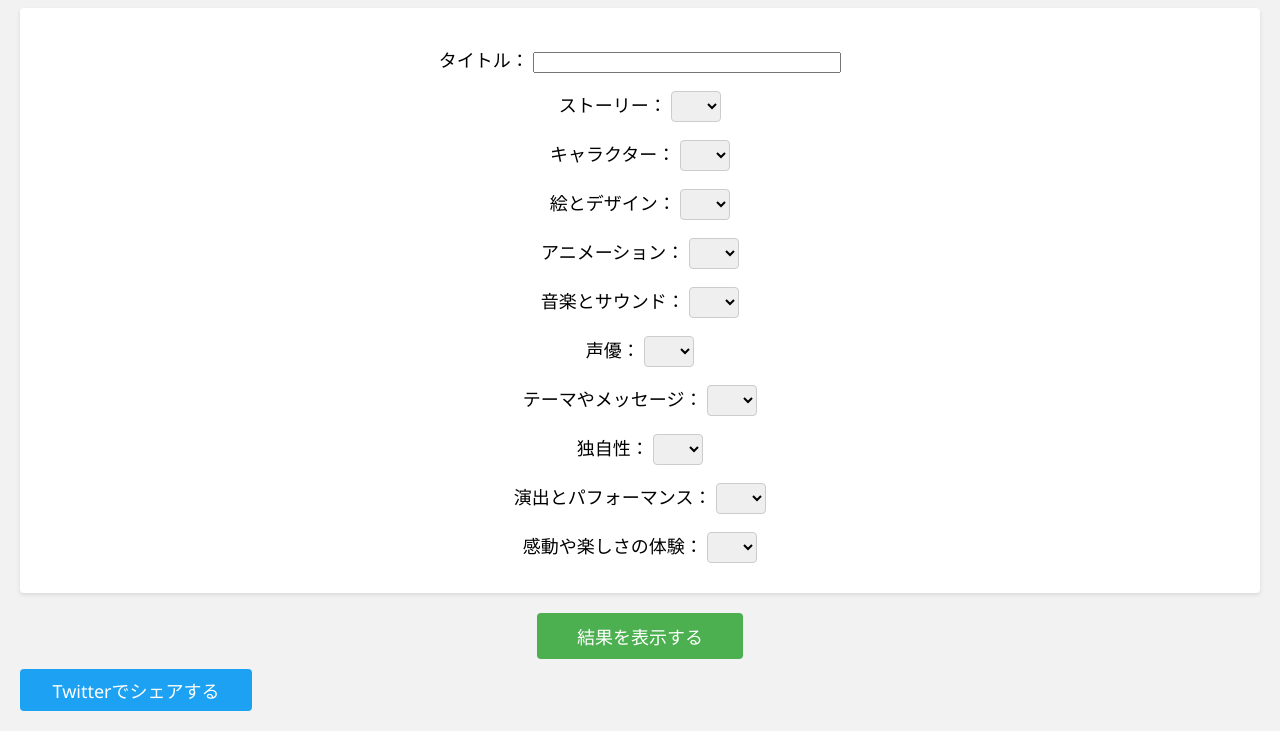
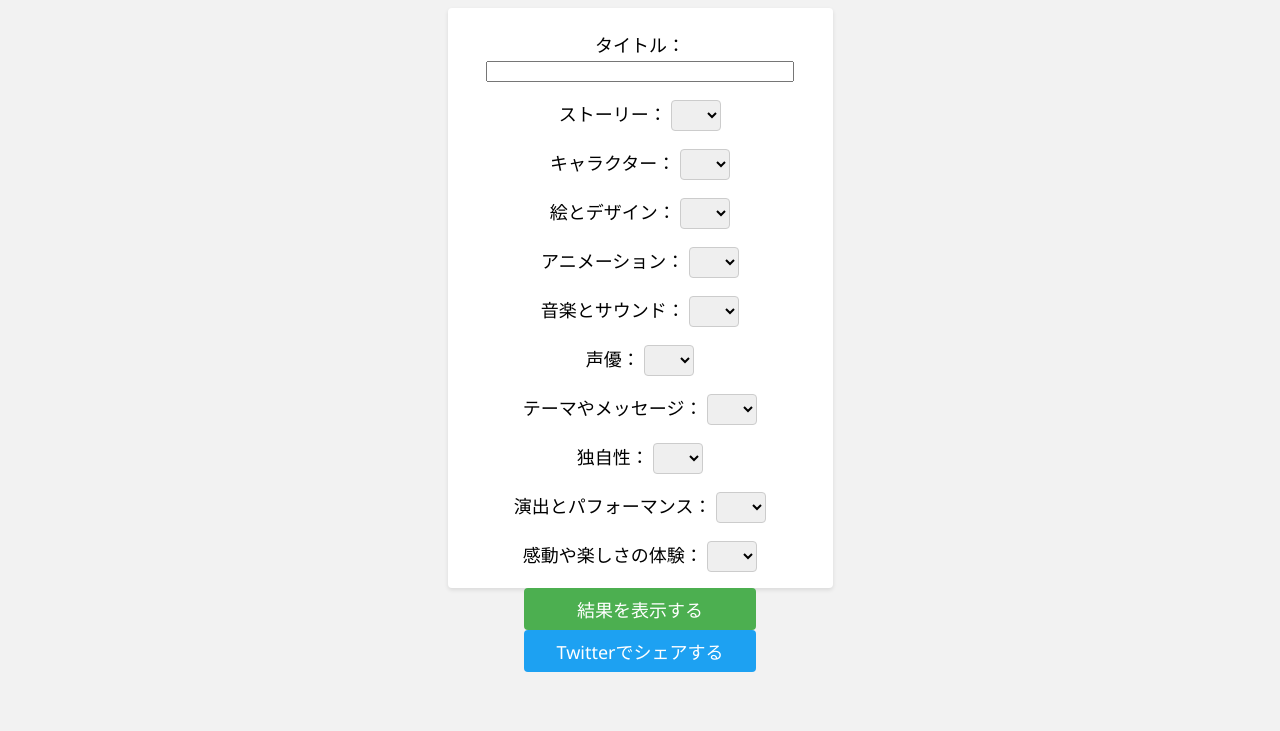
Before and after one commit to cjianzuo/anime-evaluation, a plain HTML site: page index.html in a window 1280 px wide. Shown: the part 89-820 px from the top of the page. Drawn offline with Linux system fonts and the light colour scheme.

Commit message:
Update index.html

```diff
--- a/index.html
+++ b/index.html
@@ -23,10 +23,12 @@ h1 {
 }
 
 form {
-  margin-bottom: 20px;
+  margin: 0 auto;
   background-color: #fff;
   border-radius: 4px;
-  padding: 20px;
+  width: 375px;
+  height: 570px;
+  padding: 5px;
   box-shadow: 0px 2px 4px rgba(0, 0, 0, 0.1);
 }
 
@@ -44,7 +46,7 @@ select {
 }
 
 button {
-  padding: 10px 40px;
+  padding: 8px 53px;
   font-size: 18px;
   background-color: #4CAF50;
   color: #fff;
@@ -59,13 +61,14 @@ a.twitter-share-button {
   display: block;
   text-align: center;
   width: 200px;
+  margin: 0 auto;
   font-size: 18px;
   background-color: #1DA1F2;
   color: #fff;
   border: none;
   border-radius: 4px;
   padding: 8px 16px;
-  margin-top: 10px;
+  margin-top: 0px;
   text-decoration: none;
 }
 
```
